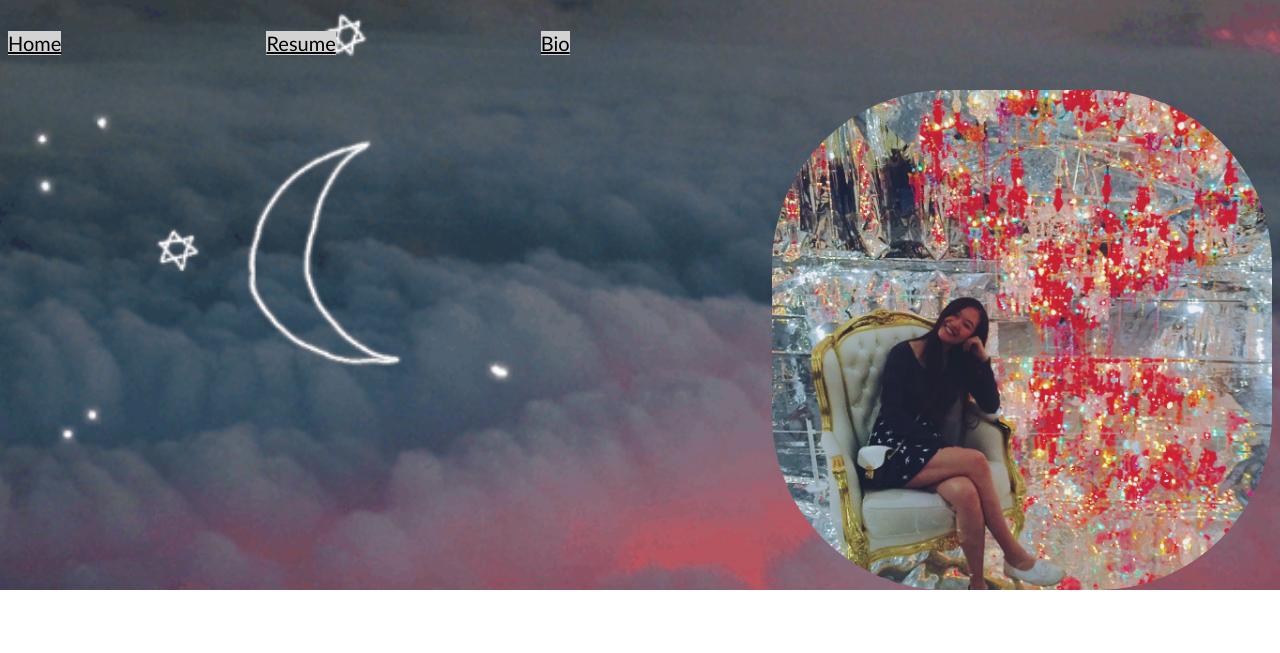
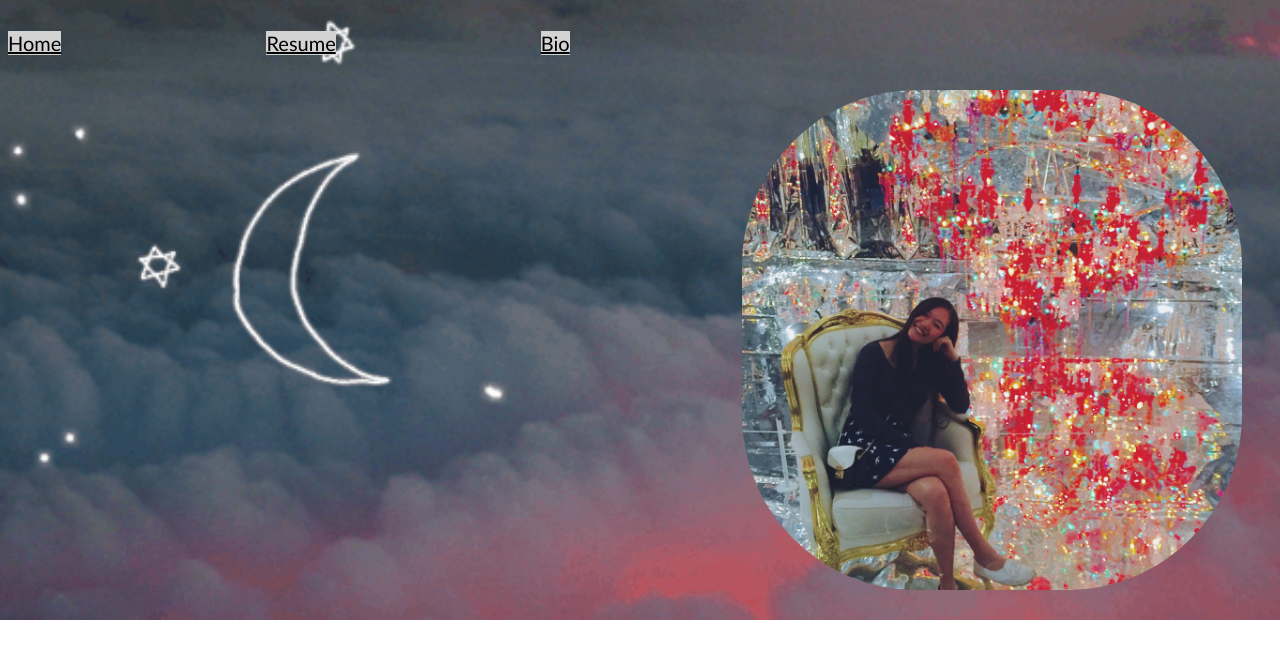
Before and after one commit to haominf/haominf.github.io, a plain HTML site: page index.html in a window 1280 px wide. Shown: the part 147-800 px from the top of the page. Drawn offline with Linux system fonts and the light colour scheme.

```diff
--- a/haominf.css
+++ b/haominf.css
@@ -58,6 +58,8 @@ img {
 	height: 500px;
 	width: 500px;
     border-radius: 35%;
+    margin-right:30px;
+    margin-bottom: 30px;
     float: right;
 }
 
```
Also changed, not shown: 1 other file.
